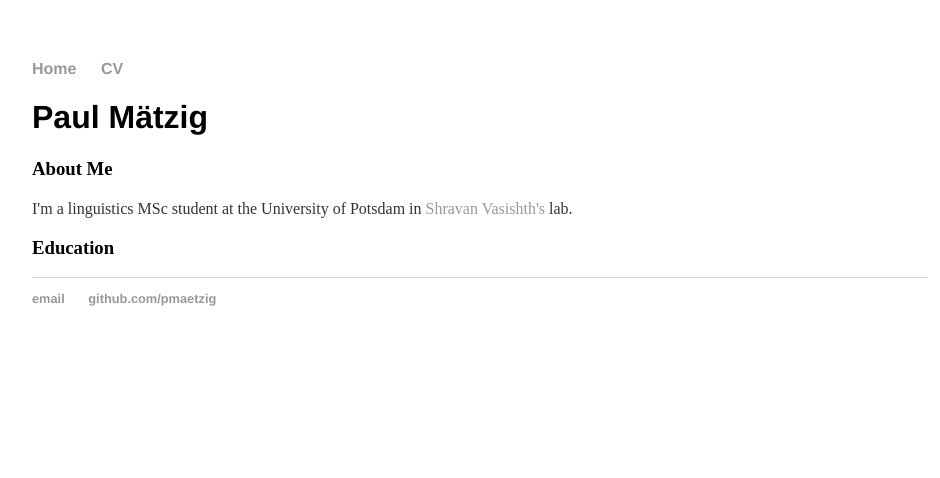
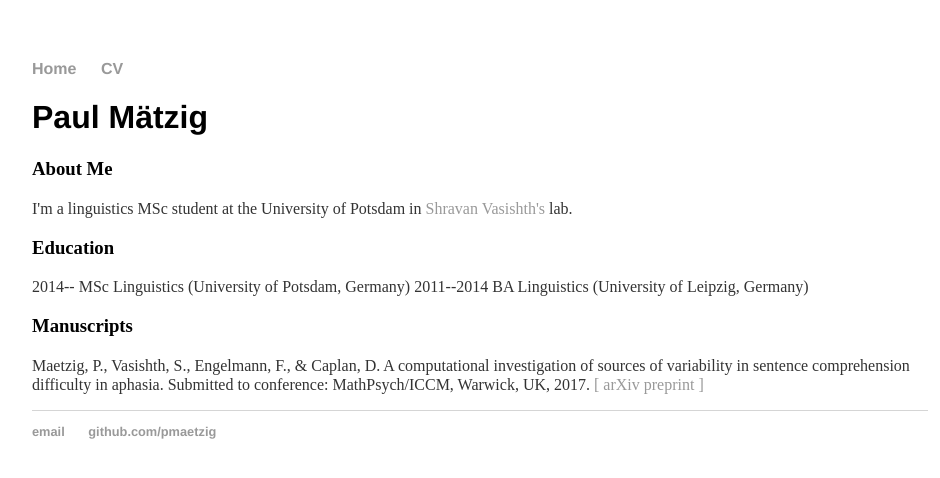
Before and after one commit to pmaetzig/pmaetzig.github.io, a Jekyll site: the page built from index.html, in a window 1280 px wide. Shown: the top 478 px of the page, without its empty margins (160-1100 px from the left). Built offline with Jekyll 4.4.1, drawn with Linux system fonts in a browser that asks for light colours.

Commit message:
updated index.html

```diff
--- a/index.html
+++ b/index.html
@@ -7,4 +7,7 @@ title: Paul Mätzig
   <h3>About Me</h3>
   <p>I'm a linguistics MSc student at the University of Potsdam in <a href="http://www.ling.uni-potsdam.de/~vasishth/">Shravan Vasishth's</a> lab.</p>
   <h3>Education</h3>
+  <p>2014-- MSc Linguistics (University of Potsdam, Germany) 2011--2014 BA Linguistics (University of Leipzig, Germany)</p>
+  <h3>Manuscripts</h3>
+  <p>Maetzig, P., Vasishth, S., Engelmann, F., &amp; Caplan, D. A computational investigation of sources of variability in sentence comprehension difficulty in aphasia. Submitted to conference: MathPsych/ICCM, Warwick, UK, 2017. <a href="https://arxiv.org/abs/1703.04677">[ arXiv preprint ]</a></p>
 </div><!-- /.blurb -->
```
